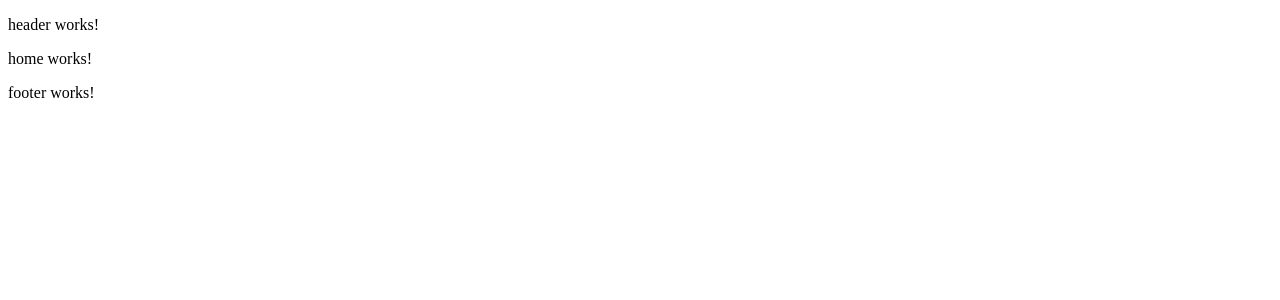
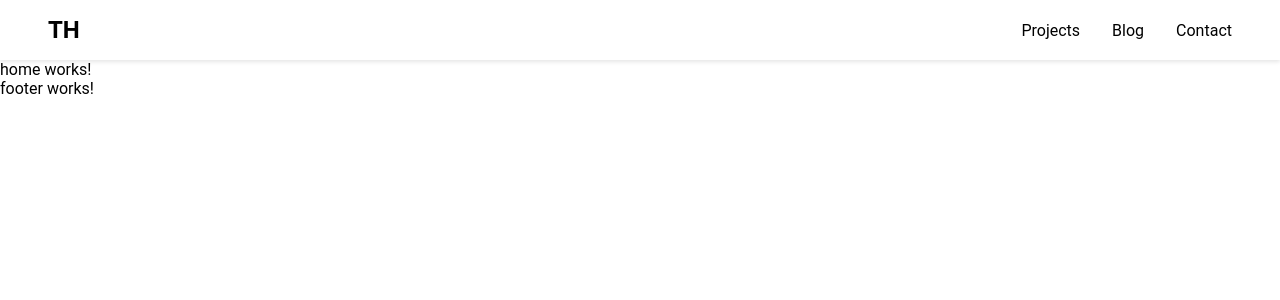
Before and after one commit to callmekass/portfolio, an Angular app in the folder angular-portfolio/: page / in a window 1280 px wide. Shown: the top 300 px of the page. Built offline with nearby package versions, Linux system fonts and the light colour scheme.

Commit message:
build header

```diff
--- a/angular-portfolio/src/app/shared/components/header/header.component.html
+++ b/angular-portfolio/src/app/shared/components/header/header.component.html
@@ -1 +1,16 @@
-<p>header works!</p>
+<div class="bg-primary header">
+  <nav class="">
+    <a routerLink="/home" class="logo">TH</a>
+    <ul>
+      <li>
+        <a routerLink="/projects">Projects</a>
+      </li>
+      <li>
+        <a routerLink="/blog">Blog</a>
+      </li>
+      <li>
+        <a routerLink="/contact">Contact</a>
+      </li>
+    </ul>
+  </nav>
+</div>
--- a/angular-portfolio/src/app/shared/components/header/header.component.scss
+++ b/angular-portfolio/src/app/shared/components/header/header.component.scss
@@ -0,0 +1,27 @@
+.header {
+  padding: 0.5rem 2rem;
+  background-color: #f8f9fa;
+  box-shadow: 0 2px 4px rgba(0, 0, 0, 0.1);
+}
+
+.header nav {
+  display: flex;
+  align-items: center;
+  justify-content: space-between;
+}
+
+ul {
+  list-style: none;
+  display: flex;
+}
+
+a {
+  text-decoration: none;
+  color: #000;
+  padding: 0.5rem 1rem;
+}
+
+.logo {
+  font-size: 1.5rem;
+  font-weight: 700;
+}
--- a/angular-portfolio/src/styles.scss
+++ b/angular-portfolio/src/styles.scss
@@ -1 +1,9 @@
-/* You can add global styles to this file, and also import other style files */
+* {
+  padding: 0;
+  margin: 0;
+  font-family: "Roboto", sans-serif;
+}
+
+.bg-primary {
+  background-color: #ffffff !important;
+}
```
Also changed, not shown: angular-portfolio/src/app/shared/components/header/header.component.ts (+4 -5 lines).
